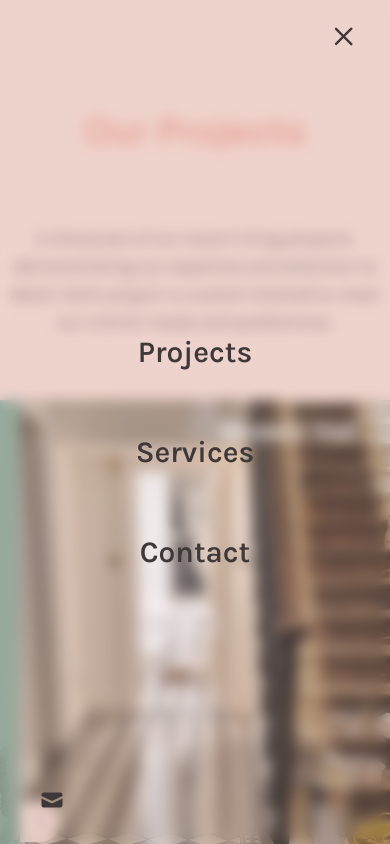
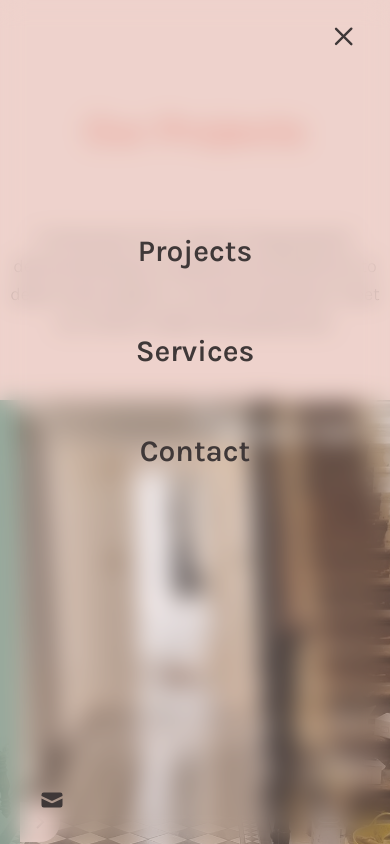
Before and after one commit to lpscrim/no-grout, a Next.js app: page /projects in a window 390 px wide. Both pictures are taken after a click on the button "Open main menu". Shown: the top 844 px of the page. Built offline with nearby package versions, Linux system fonts and the light colour scheme.

Commit message:
Update Header component; adjust backdrop blur and menu margin for improved aesthetics

```diff
--- a/components/Header.tsx
+++ b/components/Header.tsx
@@ -114,7 +114,7 @@ export default function Header() {
         className="lg:hidden z-50"
       >
         <DialogPanel
-          className={`fixed top-0 inset-y-0 right-0 z-50 w-full ${menuBack} h-screen overflow-y-auto backdrop-blur-[7px] p-6 lg:max-w-[280px]`}
+          className={`fixed top-0 inset-y-0 right-0 z-50 w-full ${menuBack} h-screen overflow-y-auto backdrop-blur-md p-6 lg:max-w-[280px]`}
         >
           <div className="flex items-center justify-end">
             <button
@@ -125,7 +125,7 @@ export default function Header() {
               <span className="sr-only">Close menu</span>
             </button>
           </div>
-          <div className="flow-root mt-[32vh] ">
+          <div className="flow-root mt-[20vh] ">
             <div className="-my-6 divide-y divide-background-500 ">
               <div className="space-y-12 py-6 text-center ">
                 {navigation.map((item, idx) => (
```
